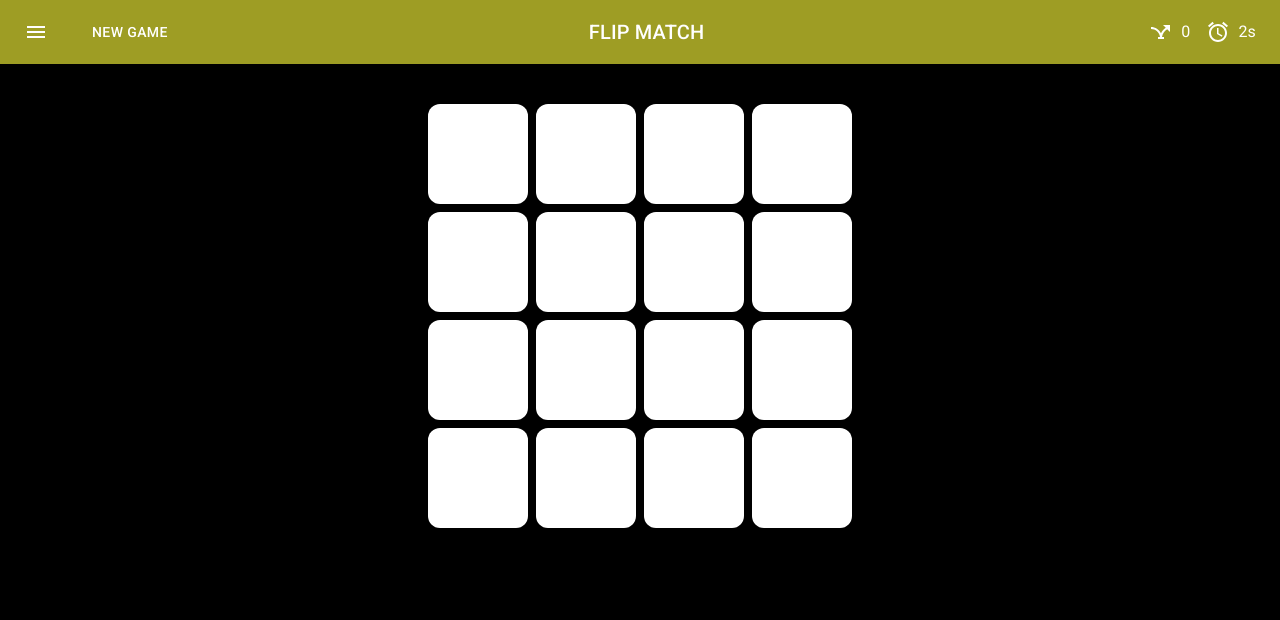
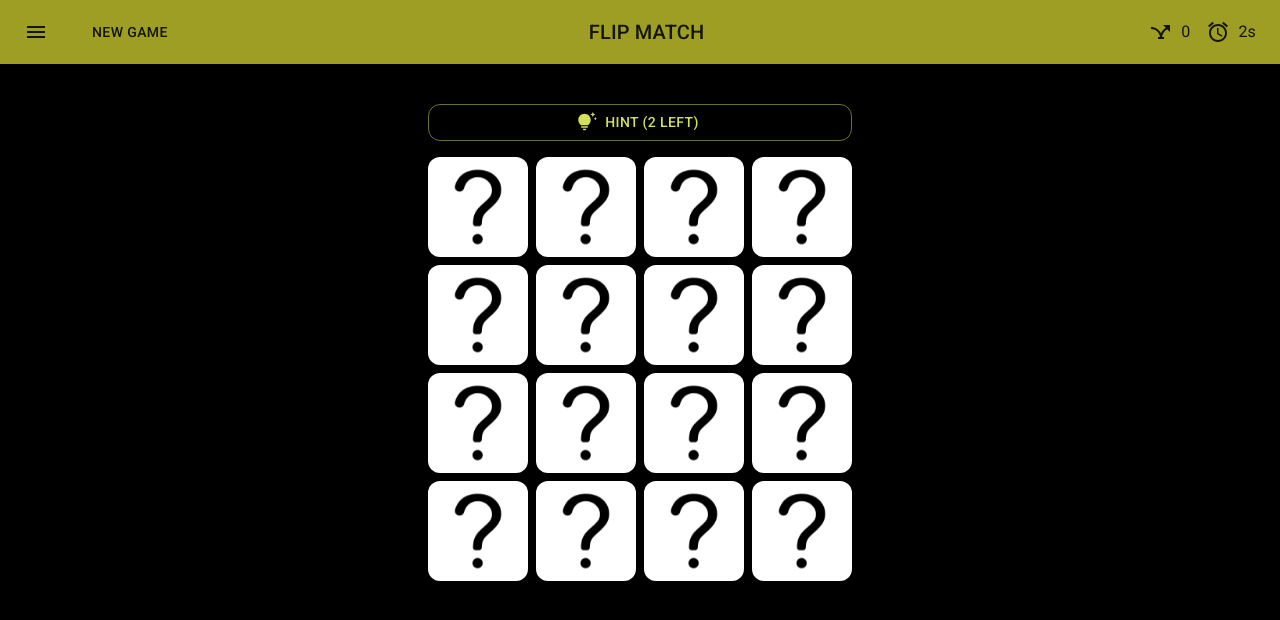
Before and after one commit to ShinK8245/matching-card, a React (Create React App) app: page / in a window 1280 px wide. Both pictures are taken after a click on the button "START GAME". Shown: the top 620 px of the page. Built offline with nearby package versions, Linux system fonts and the light colour scheme.

Commit message:
created hint feature

```diff
--- a/src/components/Card.jsx
+++ b/src/components/Card.jsx
@@ -4,7 +4,7 @@ import React, { useContext, useState } from "react";
 import { CardDataContext } from "../context/CardDataContext";
 
 const Card = ({ data }) => {
-  const { imageUrl, isFlipped, isMatched } = data;
+  const { imageUrl, isFlipped, isMatched, hint } = data;
   const { handleCardClick } = useContext(CardDataContext);
   const [rotation, setRotation] = useState({ x: 0, y: 0 });
 
@@ -37,17 +37,35 @@ const Card = ({ data }) => {
           : `rotateX(${rotation.y}deg) rotateY(${rotation.x}deg)`,
         transition: "transform 0.5s ease-out",
         zIndex: isFlipped ? "auto" : 1,
-        bgcolor: isMatched ? "transparent" : isFlipped ? "none" : "white",
+        bgcolor: isMatched
+          ? "transparent"
+          : isFlipped
+          ? "none"
+          : hint
+          ? lime[200]
+          : "white",
         filter: isMatched ? "brightness(70%)" : "none",
         opacity: isMatched ? 0.5 : 1,
         "&:hover": {
           bgcolor: isFlipped || isMatched ? "none" : lime[200],
         },
+        ...(hint ? hintAnimation : {}),
       }}
       onMouseMove={handleMouseMove}
       onMouseLeave={handleMouseLeave}
       onClick={() => handleCardClick(data)}
     >
+      {!isFlipped && !isMatched && (
+        <Box
+          style={{
+            height: "100%",
+            width: "100%",
+            background: `url(/question/question.png)`,
+            backgroundSize: "cover",
+          }}
+        ></Box>
+      )}
+
       {isFlipped || isMatched ? (
         <Box
           style={{
@@ -64,3 +82,8 @@ const Card = ({ data }) => {
 };
 
 export default Card;
+
+const hintAnimation = {
+  animationName: "wiggle",
+  animationDuration: "0.3s",
+};
--- a/src/components/CardGrid.jsx
+++ b/src/components/CardGrid.jsx
@@ -1,15 +1,42 @@
-import { Box } from "@mui/material";
+import { Box, Button } from "@mui/material";
 import Card from "./Card";
-import { useContext } from "react";
+import { useContext, useState } from "react";
 import { CardDataContext } from "../context/CardDataContext";
+import TipsAndUpdatesIcon from "@mui/icons-material/TipsAndUpdates";
+import { grey, lime } from "@mui/material/colors";
 
 const CardGrid = () => {
-  const { numberOfCards, cardData } = useContext(CardDataContext);
+  const { numberOfCards, cardData, handleHintClick, maxNumberOfHints } =
+    useContext(CardDataContext);
+
+  const [hints, setHints] = useState(maxNumberOfHints);
+  const onHintClick = () => {
+    setHints((prev) => prev - 1);
+    handleHintClick();
+  };
 
   const columns = Math.sqrt(numberOfCards);
   const gridContainerWidth = columns * 100 + (columns - 1) * 8;
 
   return (
+    <Box display="flex" flexDirection="column" gap={2}>
+      <Button
+        variant="outlined"
+        color="primary"
+        startIcon={<TipsAndUpdatesIcon />}
+        onClick={onHintClick}
+        disabled={hints === 0}
+        sx={{
+          borderRadius: 3,
+          "&.Mui-disabled": {
+            color: grey[700],
+            backgroundColor: lime[100],
+            border: `1px solid ${lime[100]}`,
+          },
+        }}
+      >
+        Hint ({`${hints} left`})
+      </Button>
       <Box
         id="card-container"
         sx={{
@@ -24,6 +51,7 @@ const CardGrid = () => {
           return <Card key={cardDataItem.id} data={cardDataItem} />;
         })}
       </Box>
+    </Box>
   );
 };
 
--- a/src/components/GameCompletion.jsx
+++ b/src/components/GameCompletion.jsx
@@ -12,8 +12,8 @@ const GameCompletion = () => {
   const time = `${diffHours}h ${diffMinutes}m ${diffSeconds}s`;
 
   useEffect(() => {
-    const audio = new Audio("/sounds/finish.wav");
-    audio.play();
+    const bgmEffect = new Audio("/sounds/finish.wav");
+    bgmEffect.play();
   }, []);
 
   return (
--- a/src/constants/index.js
+++ b/src/constants/index.js
@@ -1,7 +1,18 @@
 const Levels = {
-  "4x4": 16,
-  "6x6": 36,
-  "8x8": 64,
+  "4x4": {
+    numberOfCards: 16,
+    hints: 2,
+  },
+
+  "6x6": {
+    numberOfCards: 36,
+    hints: 3,
+  },
+
+  "8x8": {
+    numberOfCards: 64,
+    hints: 5,
+  },
 };
 
 const Speeds = {
--- a/src/context/CardDataContext.jsx
+++ b/src/context/CardDataContext.jsx
@@ -1,5 +1,5 @@
 import { createContext, useEffect, useState } from "react";
-import { generateCardData } from "../utils";
+import { generateCardData, generateRandomNumber } from "../utils";
 import { Levels, Speeds } from "../constants";
 
 const CardDataContext = createContext();
@@ -11,7 +11,9 @@ const CardDataContextProvider = ({ children }) => {
   const [level, setLevel] = useState(Levels["4x4"]);
   const [speed, setSpeed] = useState(Speeds.slow);
 
-  const [cardData, setCardData] = useState(generateCardData(level));
+  const [cardData, setCardData] = useState(
+    generateCardData(level.numberOfCards)
+  );
   const [flippedCard, setFlippedCard] = useState(null);
 
   const [startedTimeStamp, setStartedTimeStamp] = useState(null);
@@ -38,7 +40,7 @@ const CardDataContextProvider = ({ children }) => {
     setStartedTimeStamp(new Date());
     setGameStarted(true);
     setGameCompleted(false);
-    const newCardData = generateCardData(level);
+    const newCardData = generateCardData(level.numberOfCards);
     setCardData(newCardData);
     setFlippedCard(null);
     setDiffSeconds(0);
@@ -53,7 +55,7 @@ const CardDataContextProvider = ({ children }) => {
   const handleNewGame = () => {
     setGameStarted(false);
     setGameCompleted(false);
-    const newCardData = generateCardData(level);
+    const newCardData = generateCardData(level.numberOfCards);
     setCardData(newCardData);
     setFlippedCard(null);
   };
@@ -136,8 +138,30 @@ const CardDataContextProvider = ({ children }) => {
 
   const handleLevelChange = (newLevel) => {
     setLevel(newLevel);
-    const newCardData = generateCardData(newLevel);
+    const newCardData = generateCardData(newLevel.numberOfCards);
     setCardData(newCardData);
+  };
+
+  const handleHintClick = () => {
+    const hintableCards = cardData.filter(
+      (cardItem) => !cardItem.isMatched || !cardItem.hint
+    );
+    const randomIndex = generateRandomNumber(hintableCards.length) - 1;
+    const targetCard = hintableCards[randomIndex];
+
+    const updatedCardData = cardData.map((cardItem) => {
+      if (cardItem.imageUrl === targetCard.imageUrl) {
+        return {
+          ...cardItem,
+          hint: true,
+        };
+      }
+      return cardItem;
+    });
+    setCardData(updatedCardData);
+    setTimeout(() => {
+      setCardData(updatedCardData);
+    }, 300);
   };
 
   return (
@@ -145,11 +169,12 @@ const CardDataContextProvider = ({ children }) => {
       value={{
         gameStarted,
         gameCompleted,
-        numberOfCards: level,
+        numberOfCards: level.numberOfCards,
         cardData,
         level,
         speed,
         moves: counter.moves,
+        maxNumberOfHints: level.hints,
 
         startedTimeStamp,
         diffSeconds,
@@ -159,6 +184,7 @@ const CardDataContextProvider = ({ children }) => {
         diffHours,
         setDiffHours,
 
+        handleHintClick,
         handleLevelChange,
         setSpeed,
         handleStartGame,
--- a/src/index.css
+++ b/src/index.css
@@ -3,3 +3,24 @@ body {
   padding: 0;
   background-color: black;
 }
+
+@keyframes wiggle {
+  0% {
+    transform: rotate(0deg);
+  }
+  25% {
+    transform: rotate(3deg);
+    scale: 110%;
+  }
+  50% {
+    transform: rotate(-3deg);
+    scale: 110%;
+  }
+  75% {
+    transform: rotate(3deg);
+    scale: 110%;
+  }
+  100% {
+    transform: rotate(0deg);
+  }
+}
--- a/src/index.jsx
+++ b/src/index.jsx
@@ -2,18 +2,22 @@ import React from "react";
 import ReactDOM from "react-dom/client";
 import "./index.css";
 import App from "./App";
+import { CardDataContextProvider } from "./context/CardDataContext";
+import { ThemeProvider } from "@emotion/react";
+import theme from "./theme";
 
 import "@fontsource/roboto/300.css";
 import "@fontsource/roboto/400.css";
 import "@fontsource/roboto/500.css";
 import "@fontsource/roboto/700.css";
-import { CardDataContextProvider } from "./context/CardDataContext";
 
 const root = ReactDOM.createRoot(document.getElementById("root"));
 root.render(
   <React.StrictMode>
     <CardDataContextProvider>
-      <App />
+      <ThemeProvider theme={theme}>
+        <App />
+      </ThemeProvider>
     </CardDataContextProvider>
   </React.StrictMode>
 );
--- /dev/null
+++ b/src/theme.js
@@ -0,0 +1,13 @@
+import { createTheme } from "@mui/material";
+import { lime } from "@mui/material/colors";
+
+const theme = createTheme({
+  palette: {
+    primary: {
+      main: lime[400],
+      light: lime[200],
+    },
+  },
+});
+
+export default theme;
--- a/src/utils/index.js
+++ b/src/utils/index.js
@@ -1,15 +1,15 @@
+const generateRandomNumber = (max) => {
+  return Math.floor(Math.random() * max + 1);
+};
+
 const generateCardData = (numberOfCards) => {
   const numberOfImages = numberOfCards / 2;
-
-  const generateRandomNumber = () => {
-    return Math.floor(Math.random() * 50 + 1);
-  };
 
   let imageIds = [];
 
   //while we don't have enough random image Ids, keep generating
   while (imageIds.length < numberOfImages) {
-    const randomNumber = generateRandomNumber();
+    const randomNumber = generateRandomNumber(50);
 
     if (!imageIds.includes(randomNumber)) {
       imageIds.push(randomNumber);
@@ -32,4 +32,4 @@ const generateCardData = (numberOfCards) => {
   return cardData;
 };
 
-export { generateCardData };
+export { generateCardData, generateRandomNumber };
```
Also changed, not shown: public/question/question.png (added), 1 other file (tests, documents, lock files or other folders). Lines whose indentation alone changed are shown as unchanged.
